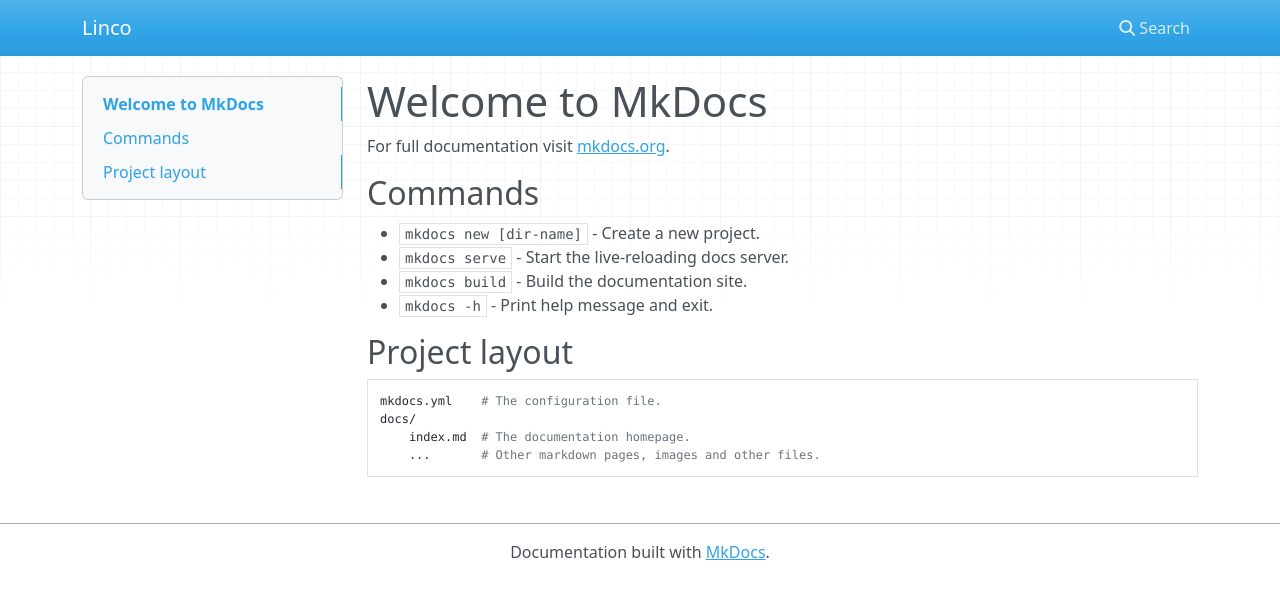
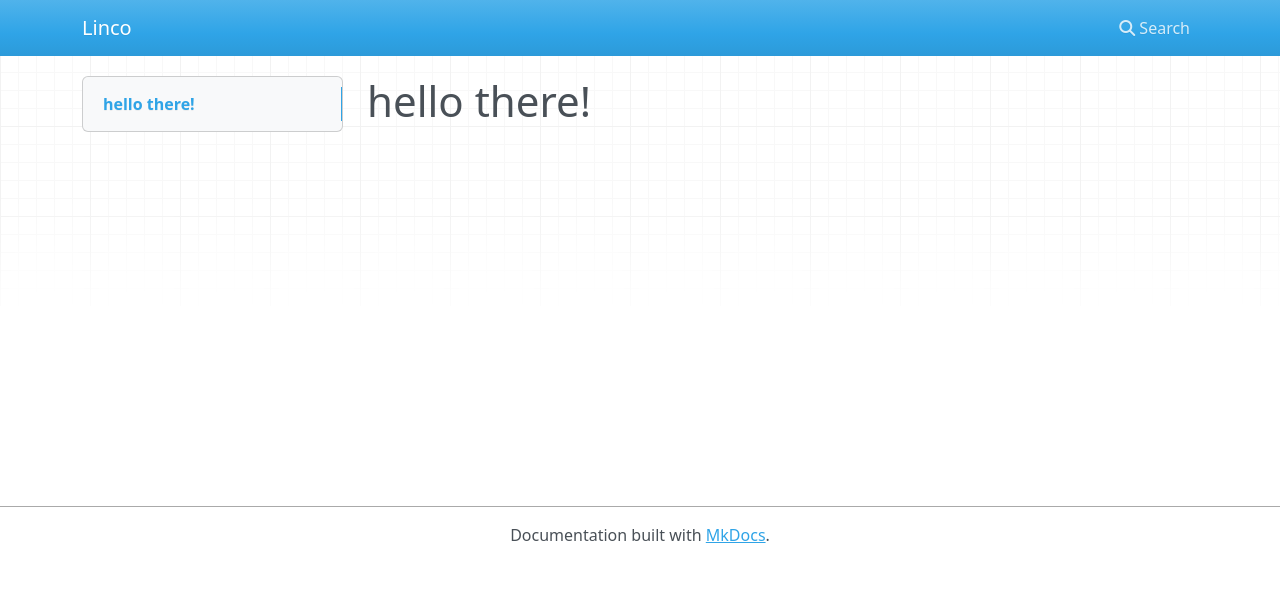
Before and after one commit to linuxcodevserver/linuxcodevserver.github.io, an MkDocs documentation site: the page built from docs/index.md, in a window 1280 px wide. Shown: the top 599 px of the page. Built offline with MkDocs 1.6.1, drawn with Linux system fonts in a browser that asks for light colours; nearby versions of some CDN libraries.

Commit message:
[Delete]: テンプレート書き換え

```diff
--- a/docs/index.md
+++ b/docs/index.md
@@ -1,17 +1 @@
-# Welcome to MkDocs
-
-For full documentation visit [mkdocs.org](https://www.mkdocs.org).
-
-## Commands
-
-* `mkdocs new [dir-name]` - Create a new project.
-* `mkdocs serve` - Start the live-reloading docs server.
-* `mkdocs build` - Build the documentation site.
-* `mkdocs -h` - Print help message and exit.
-
-## Project layout
-
-    mkdocs.yml    # The configuration file.
-    docs/
-        index.md  # The documentation homepage.
-        ...       # Other markdown pages, images and other files.
+# hello there!
```
